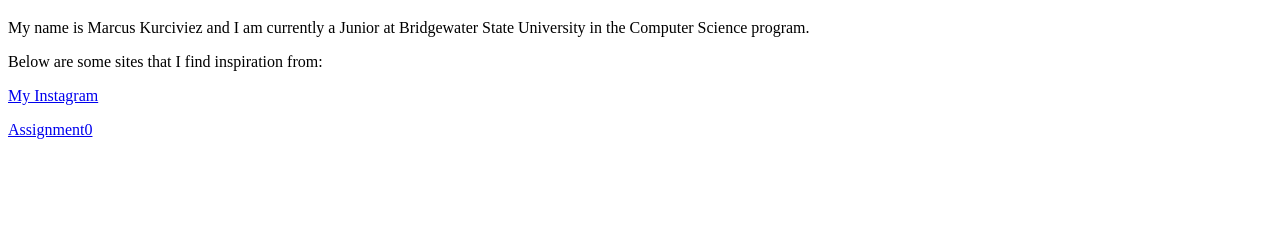
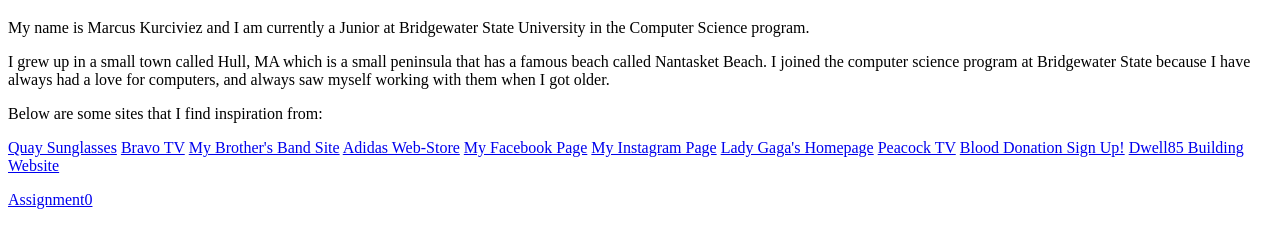
Before and after one commit to marcuskurciviez/marcuskurciviez.github.io, a plain HTML site: page index.html in a window 1280 px wide. Shown: the part 61-308 px from the top of the page. Drawn offline with Linux system fonts and the light colour scheme.

Commit message:
Added Website Links

```diff
--- a/index.html
+++ b/index.html
@@ -8,8 +8,19 @@
     <!-- This is a comment -->
     <h1> Marcus Kurciviez </h1>
     <p>My name is Marcus Kurciviez and I am currently a Junior at Bridgewater State University in the Computer Science program.</p>
+    <p>I grew up in a small town called Hull, MA which is a small peninsula that has a famous beach called Nantasket Beach. I joined the computer science program at Bridgewater State because I have always had a love for computers, and always saw myself working with them when I got older.</p>
+    <p></p>
     <p>Below are some sites that I find inspiration from:</p>
-    <a href="https://www.instagram.com/marcuskurciviez">My Instagram</a>
+    <a href="https://www.quayaustrailia.com">Quay Sunglasses</a>
+    <a href="https://www.bravotv.com">Bravo TV</a>
+    <a href="https://www.brokenvanity.com">My Brother's Band Site</a>
+    <a href="https://www.adidas.com">Adidas Web-Store</a>
+    <a href="https://www.facebook.com/mkurciviez/">My Facebook Page</a>
+    <a href="https://www.instagram.com/marcuskurciviez/">My Instagram Page</a>
+    <a href="https://www.ladygaga.com">Lady Gaga's Homepage</a>
+    <a href="https://www.peacocktv.com">Peacock TV</a>
+    <a href="https://blooddonor.massgeneral.org/donor/schedules/drive_schedule/5402">Blood Donation Sign Up!</a>
+    <a href="https://www.dwell85.com">Dwell85 Building Website</a>
 
     <p>
       <a href="assignment0.html">Assignment0</a>
```
Also changed, not shown: assignment0.html (+14 -11 lines).
